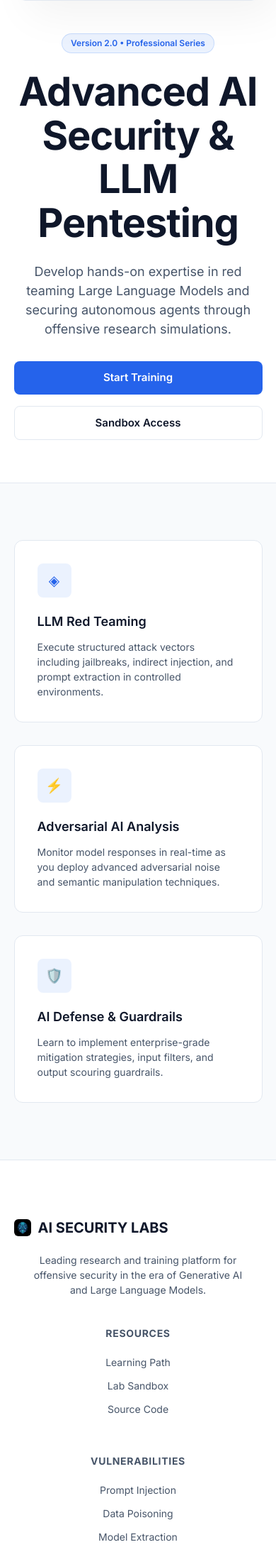
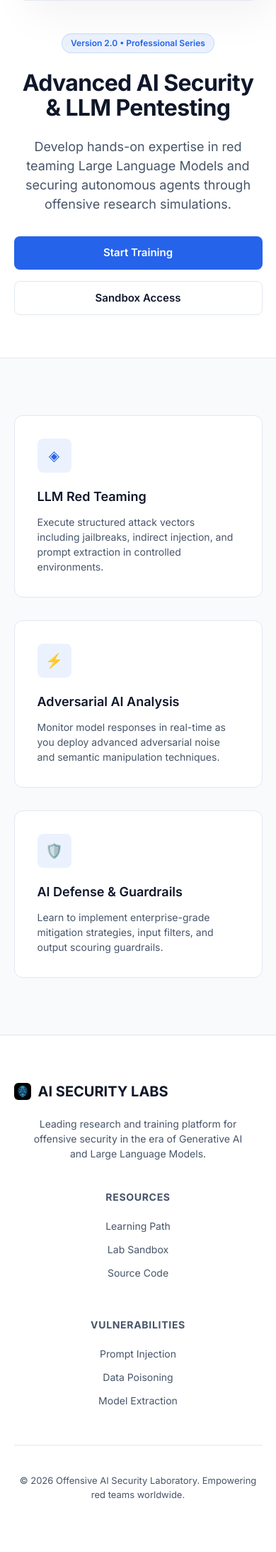
Before and after one commit to alekhakumarswain/AI-SECURITY-LABS, a FastAPI app: page / in a window 390 px wide. Shown: the part 470-2657 px from the top of the page at 71% size. After the commit the page ends 2582 px from the top, so only its background shows below. Run offline with FastAPI, Linux system fonts and the light colour scheme.

Commit message:
refined mobile responsiveness and cleaned up inline styles

```diff
--- a/templates/index.html
+++ b/templates/index.html
@@ -124,7 +124,7 @@
             .hero { flex-direction: column; text-align: center; padding: 120px 5% 60px; gap: 40px; }
             .hero-text { order: 2; }
             .hero-visual { order: 1; max-width: 600px; margin: 0 auto; }
-            .hero h1 { font-size: 2.5rem; }
+            .hero h1 { font-size: 2.5rem !important; }
             .hero p { margin: 0 auto 32px; }
             .cta-group { justify-content: center; }
             .grid { grid-template-columns: 1fr; }
@@ -134,13 +134,14 @@
             .menu-toggle { display: block; }
             .github-btn { justify-content: center; }
 
-            footer div:first-child { grid-template-columns: 1fr !important; gap: 40px !important; text-align: center; }
-            footer div:first-child div { text-align: center; }
-            footer div:first-child div p { margin: 0 auto; }
+            .footer-grid { grid-template-columns: 1fr !important; gap: 40px !important; text-align: center !important; }
+            .footer-grid > div { text-align: center !important; }
+            .footer-grid p { margin: 0 auto !important; }
+            .footer-bottom { margin-top: 40px !important; }
         }
 
         @media (max-width: 640px) {
-            .hero h1 { font-size: 2rem; }
+            .hero h1 { font-size: 2rem !important; }
             .cta-group { flex-direction: column; }
             .nav-links { padding: 30px 20px; }
         }
@@ -177,7 +178,7 @@
     <section class="hero">
         <div class="hero-text">
             <span class="badge">Version 2.0 • Professional Series</span>
-            <h1 style="font-size: 3.5rem; font-weight: 800; letter-spacing: -0.02em; line-height: 1.1; margin-bottom: 24px;">Advanced AI Security & <span>LLM Pentesting</span></h1>
+            <h1>Advanced AI Security & <span>LLM Pentesting</span></h1>
             <p>Develop hands-on expertise in red teaming Large Language Models and securing autonomous agents through offensive research simulations.</p>
             <div class="cta-group">
                 <a href="/courses" class="btn btn-primary">Start Training</a>
@@ -209,8 +210,8 @@
         </div>
     </section>
 
-    <footer style="padding: 80px 5% 40px; background: var(--bg-primary); border-top: 1px solid var(--border-color);">
-        <div style="max-width: 1200px; margin: 0 auto; display: grid; grid-template-columns: 2fr 1fr 1fr; gap: 60px; text-align: left;">
+    <footer class="footer">
+        <div class="footer-grid" style="max-width: 1200px; margin: 0 auto; display: grid; grid-template-columns: 2fr 1fr 1fr; gap: 60px; text-align: left;">
             <div>
                 <a href="/" class="logo" style="margin-bottom: 20px;">
                     <img src="/static/images/logo.png" alt="AI Security Lab Logo" style="width: 24px; height: 24px;">
@@ -235,7 +236,7 @@
                 </ul>
             </div>
         </div>
-        <div style="max-width: 1200px; margin: 80px auto 0; padding-top: 40px; border-top: 1px solid var(--border-color); text-align: center; color: var(--text-secondary); font-size: 0.8125rem;">
+        <div class="footer-bottom" style="max-width: 1200px; margin: 80px auto 0; padding-top: 40px; border-top: 1px solid var(--border-color); text-align: center; color: var(--text-secondary); font-size: 0.8125rem;">
             <p>© 2026 Offensive AI Security Laboratory. Empowering red teams worldwide.</p>
         </div>
     </footer>
```
Also changed, not shown: templates/learn.html (+26 -0 lines).
